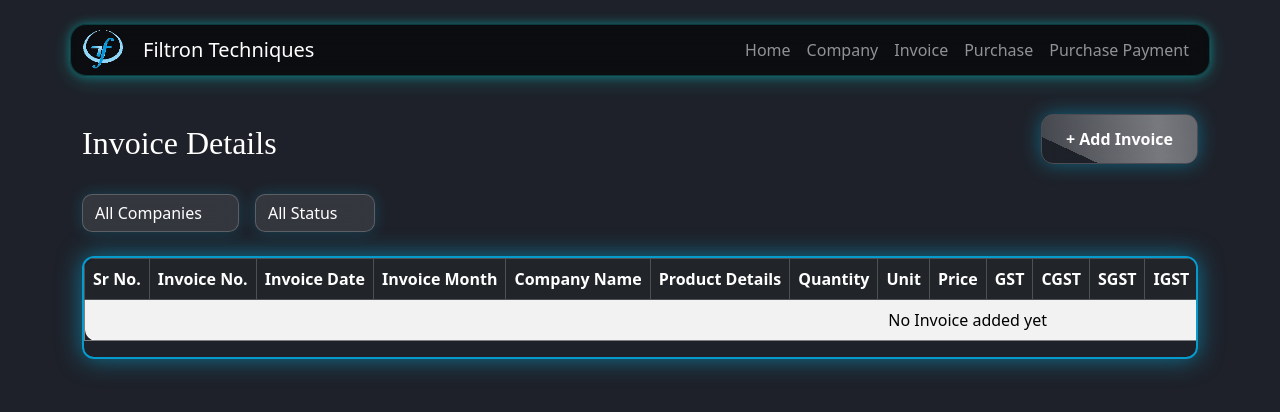
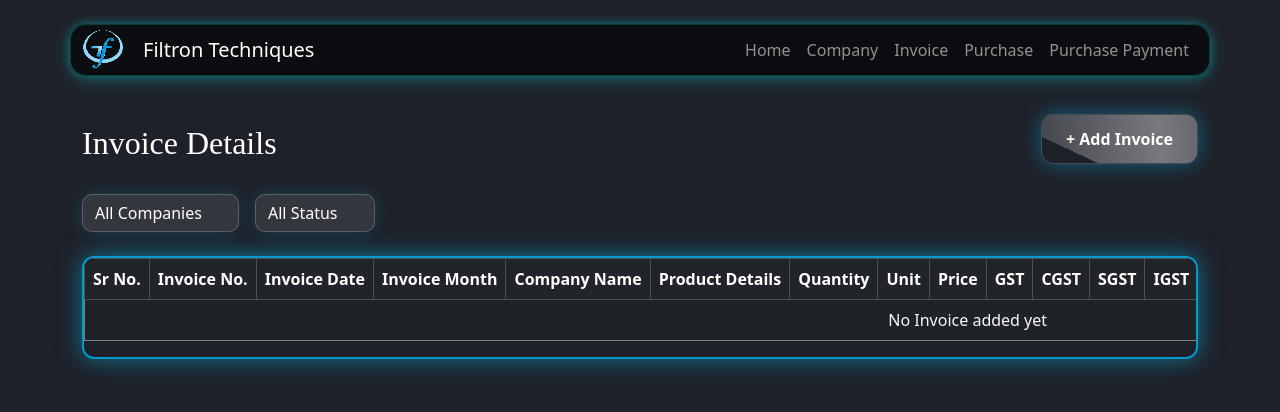
Before and after one commit to itzrajpatel/Filtron, a React (Create React App) app: page /invoice in a window 1280 px wide. Shown: the top 412 px of the page. Built offline with nearby package versions, Linux system fonts and the light colour scheme; a web font is replaced by a local one.

Commit message:
Latest bugfix

```diff
--- a/src/components/Home.js
+++ b/src/components/Home.js
@@ -72,7 +72,7 @@ const Home = () => {
               ))
             ) : (
               <tr>
-                <td colSpan="11" className="text-center">No companies added yet</td>
+                <td colSpan="11" className="text-center bg-dark text-light">No companies added yet</td>
               </tr>
             )}
           </tbody>
--- a/src/components/Orders.js
+++ b/src/components/Orders.js
@@ -355,7 +355,7 @@ const Orders = () => {
               })
             ) : (
               <tr>
-                <td colSpan="18" className="text-center">No Invoice added yet</td>
+                <td colSpan="18" className="text-center bg-dark text-light">No Invoice added yet</td>
               </tr>
             )}
           </tbody>
```
